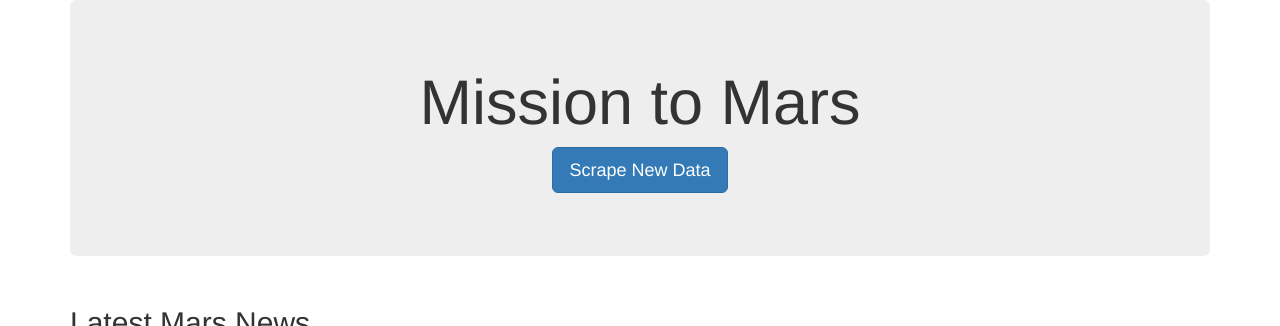
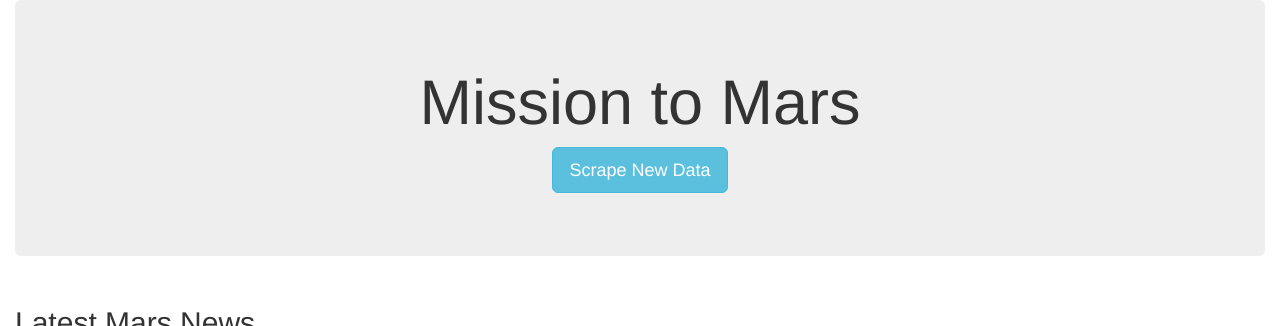
Before and after one commit to Luegreen/Scraping, a Flask app: page / in a window 1280 px wide. Shown: the top 326 px of the page. Run offline with Flask 2, Linux system fonts and the light colour scheme; data that the repository does not hold is empty; some libraries are stand-ins or nearby versions.

Commit message:
CHALLENGE 10 COMPLETE

```diff
--- a/my-flask-app/app.py
+++ b/my-flask-app/app.py
@@ -26,5 +26,5 @@ def scrape_all():
 
 
 if __name__ == "__main__":
-    #app.debug=True
-    app.run()
+
+    app.run(debug=True)
--- a/my-flask-app/scraping.py
+++ b/my-flask-app/scraping.py
@@ -118,6 +118,7 @@ hemisphere_image_urls = []
 
 # 3. Write code to retrieve the image urls and titles for each hemisphere.
 def mars_hemispheres():
+    hemisphere_image_urls = [""]
     executable_path = {'executable_path': ChromeDriverManager().install()}
     browser = Browser('chrome', **executable_path, headless=False)
     url1 = 'https://marshemispheres.com/'
--- a/my-flask-app/templates/index.html
+++ b/my-flask-app/templates/index.html
@@ -11,12 +11,12 @@
     />
   </head>
   <body>
-    <div class="container">
+    <div class="container-fluid">
       <!-- Add Jumbotron to Header -->
       <div class="jumbotron text-center">
         <h1>Mission to Mars</h1>
         <!-- Add a button to activate scraping script -->
-        <p><a class="btn btn-primary btn-lg" href="/scrape" role="button">Scrape New Data</a></p>
+        <p><a class="btn btn-info btn-lg" href="/scrape" role="button">Scrape New Data</a></p>
       </div>
 
       <!-- Add section for Mars News -->
@@ -61,10 +61,10 @@
         </div>
 
         {% for hemisphere in mars.hemispheres %}
-        <div class="col-md-6">
+        <div class="col-md-2">
           <div class="thumbnail">
             <img src="{{hemisphere.img_url | default('static/images/error.png', true)}}" alt="...">
-            <div class="caption">
+
               <h3>{{hemisphere.title}}</h3>
             </div>
           </div>
```
